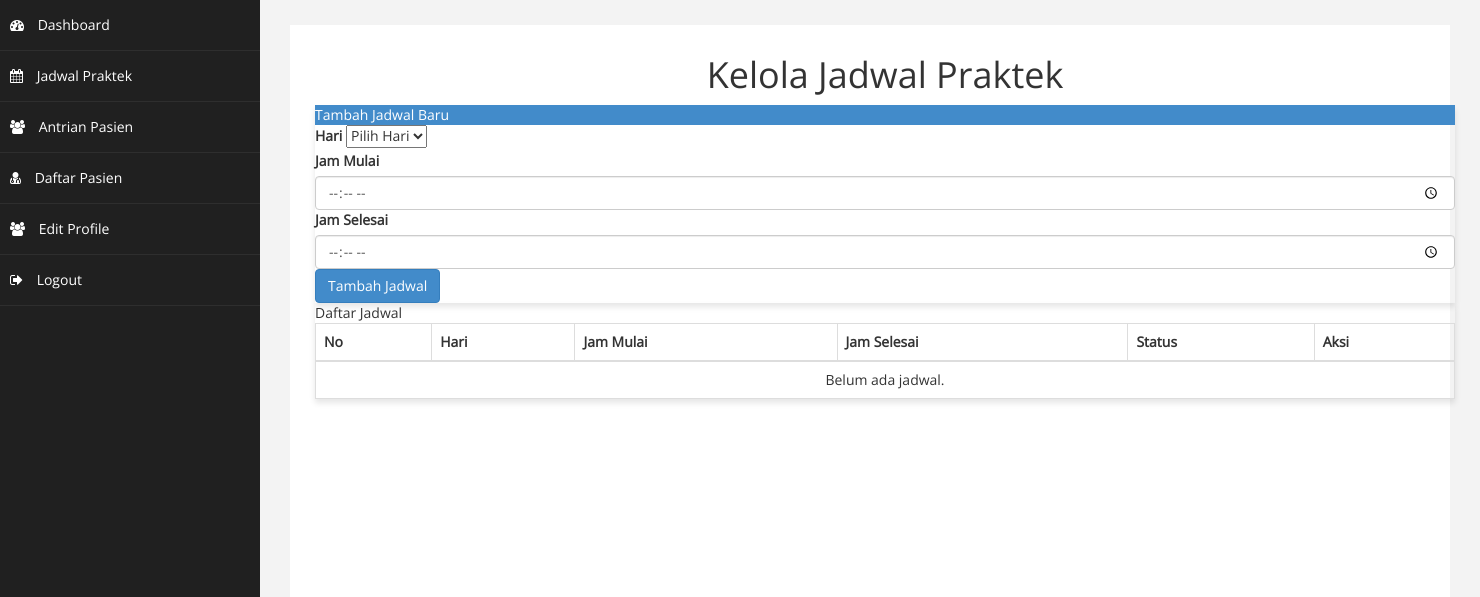
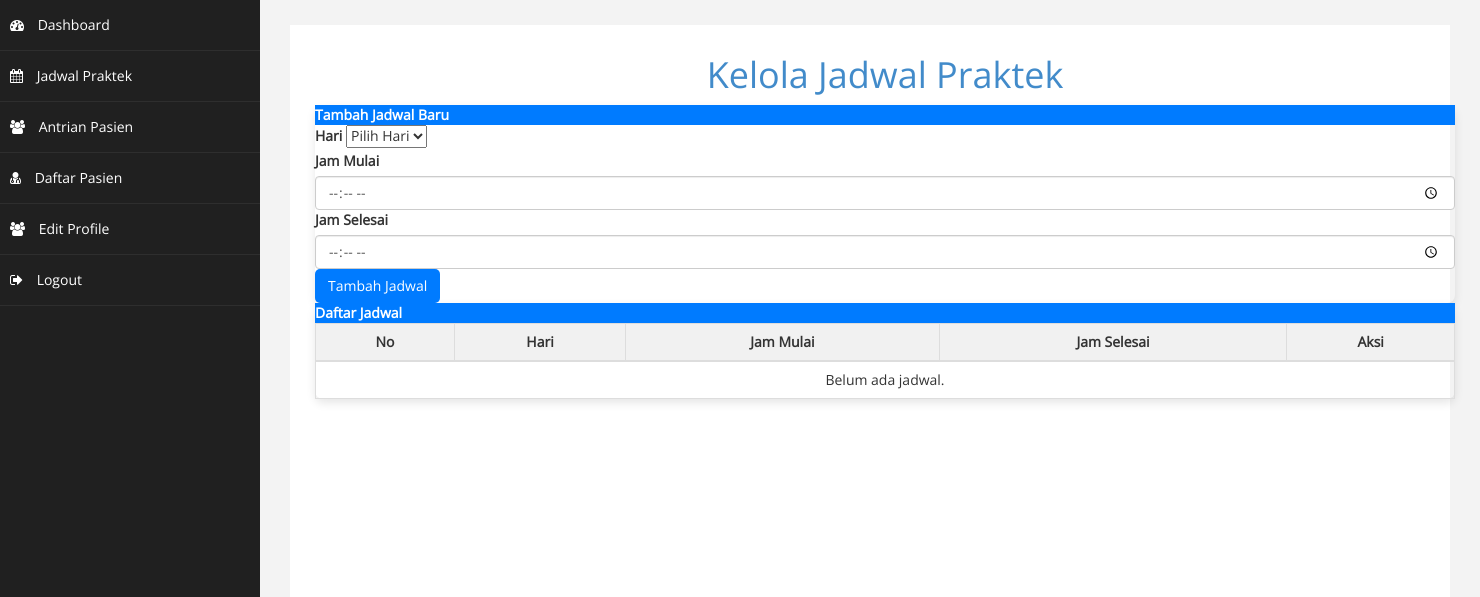
Before and after one commit to ZackyFahd/web_hospital, a PHP site: page /dokter/index.php?halaman=jadwal_praktek in a window 1480 px wide. Shown: the part 60-657 px from the top of the page. Run offline with PHP 8.4, Linux system fonts and the light colour scheme; the visitor is signed in with stand-in values (Sample User, id 1); data comes from the database, SQL or seed files in the repository.

Commit message:
perapian struktur

```diff
--- a/dokter/jadwal_praktek.php
+++ b/dokter/jadwal_praktek.php
@@ -21,21 +21,26 @@
     $jam_selesai = $_POST['jam_selesai'];
 
     if (!empty($hari) && !empty($jam_mulai) && !empty($jam_selesai)) {
-        $query = "SELECT * FROM jadwal_periksa WHERE id_dokter = ? AND hari = ?
-                  AND ((jam_mulai <= ? AND jam_selesai > ?) OR (jam_mulai < ? AND jam_selesai >= ?))";
-        $stmt = $koneksi->prepare($query);
-        $stmt->bind_param("isssss", $dokter_id, $hari, $jam_mulai, $jam_mulai, $jam_selesai, $jam_selesai);
-        $stmt->execute();
-        $jadwal_conflict = $stmt->get_result()->fetch_assoc();
-        $stmt->close();
+        // Mengecek apakah dokter sudah memiliki jadwal pada hari yang sama
+        $query_check = "SELECT * FROM jadwal_periksa WHERE id_dokter = ? AND hari = ?";
+        $stmt_check = $koneksi->prepare($query_check);
+        $stmt_check->bind_param("is", $dokter_id, $hari);
+        $stmt_check->execute();
+        $existing_jadwal = $stmt_check->get_result()->fetch_assoc();
+        $stmt_check->close();
 
-        if (!$jadwal_conflict) {
-            $query = "INSERT INTO jadwal_periksa (id_dokter, hari, jam_mulai, jam_selesai, jadwal_aktif)
+        // Jika dokter sudah memiliki jadwal pada hari tersebut
+        if ($existing_jadwal) {
+            $error_message = "Anda sudah memiliki jadwal pada hari $hari. Silakan pilih hari lain.";
+        } else {
+            // Jika tidak ada benturan, lanjutkan dengan menambah jadwal
+            $query_insert = "INSERT INTO jadwal_periksa (id_dokter, hari, jam_mulai, jam_selesai, jadwal_aktif)
                                 VALUES (?, ?, ?, ?, 0)";
-            $stmt = $koneksi->prepare($query);
-            $stmt->bind_param("isss", $dokter_id, $hari, $jam_mulai, $jam_selesai);
-            $stmt->execute();
-            $stmt->close();
+            $stmt_insert = $koneksi->prepare($query_insert);
+            $stmt_insert->bind_param("isss", $dokter_id, $hari, $jam_mulai, $jam_selesai);
+            $stmt_insert->execute();
+            $stmt_insert->close();
+            $success_message = "Jadwal berhasil ditambahkan!";
     }
     }
 }
@@ -81,16 +86,47 @@
     <title>Kelola Jadwal Praktek</title>
     <style>
         body {
-            background-color: #f8f9fa;
+            background-color: #f4f6f9;
         }
         .card {
-            box-shadow: 0 4px 6px rgba(0, 0, 0, 0.1);
+            border-radius: 8px;
+            box-shadow: 0 4px 10px rgba(0, 0, 0, 0.1);
+        }
+        .card-header {
+            background-color: #007bff;
+            color: white;
+            font-weight: bold;
+        }
+        .alert {
+            margin-bottom: 20px;
+        }
+        table th, table td {
+            text-align: center;
+            vertical-align: middle;
+        }
+        .btn-custom {
+            background-color: #007bff;
+            color: white;
+            border-radius: 5px;
+        }
+        .btn-custom:hover {
+            background-color: #0056b3;
+        }
+        .btn-success {
+            background-color: #28a745;
+        }
+        .btn-success:hover {
+            background-color: #218838;
+        }
+        .table thead {
+            background-color: #f1f1f1;
         }
     </style>
 </head>
 <body>
+
 <div class="container mt-5">
-    <h1 class="text-center mb-4">Kelola Jadwal Praktek</h1>
+    <h1 class="text-center mb-4 text-primary">Kelola Jadwal Praktek</h1>
 
     <!-- Pesan -->
         <?php if (isset($success_message)): ?>
@@ -99,9 +135,10 @@
             <div class="alert alert-danger"><?= htmlspecialchars($error_message) ?></div>
         <?php endif; ?>
 
+
     <!-- Form Tambah Jadwal -->
     <div class="card mb-4">
-        <div class="card-header bg-primary text-white">Tambah Jadwal Baru</div>
+        <div class="card-header">Tambah Jadwal Baru</div>
         <div class="card-body">
             <form method="POST">
                 <div class="mb-3">
@@ -125,14 +162,14 @@
                     <label for="jam_selesai" class="form-label">Jam Selesai</label>
                     <input type="time" class="form-control" id="jam_selesai" name="jam_selesai" required>
                 </div>
-                <button type="submit" name="add_jadwal" class="btn btn-primary">Tambah Jadwal</button>
+                <button type="submit" name="add_jadwal" class="btn btn-custom">Tambah Jadwal</button>
             </form>
         </div>
     </div>
 
     <!-- Tabel Jadwal -->
     <div class="card">
-        <div class="card-header bg-secondary text-white">Daftar Jadwal</div>
+        <div class="card-header">Daftar Jadwal</div>
         <div class="card-body">
             <table class="table table-bordered">
                 <thead>
@@ -141,14 +178,13 @@
                         <th>Hari</th>
                         <th>Jam Mulai</th>
                         <th>Jam Selesai</th>
-                    <th>Status</th>
                         <th>Aksi</th>
                     </tr>
                 </thead>
                 <tbody>
                     <?php if (empty($jadwal)): ?>
                         <tr>
-                        <td colspan="6" class="text-center">Belum ada jadwal.</td>
+                            <td colspan="5" class="text-center">Belum ada jadwal.</td>
                         </tr>
                     <?php else: ?>
                         <?php foreach ($jadwal as $index => $j): ?>
@@ -157,7 +193,6 @@
                                 <td><?= htmlspecialchars($j['hari']) ?></td>
                                 <td><?= htmlspecialchars($j['jam_mulai']) ?></td>
                                 <td><?= htmlspecialchars($j['jam_selesai']) ?></td>
-                            <td><?= $j['jadwal_aktif'] ? "Aktif" : "Tidak Aktif" ?></td>
                                 <td>
                                     <?php if (!$j['jadwal_aktif']): ?>
                                         <form method="POST" style="display:inline;">
@@ -174,6 +209,7 @@
         </div>
     </div>
 </div>
+
 <script src="https://cdn.jsdelivr.net/npm/bootstrap@5.3.2/dist/js/bootstrap.bundle.min.js"></script>
 </body>
 </html>
```
Lines whose indentation alone changed are shown as unchanged.
